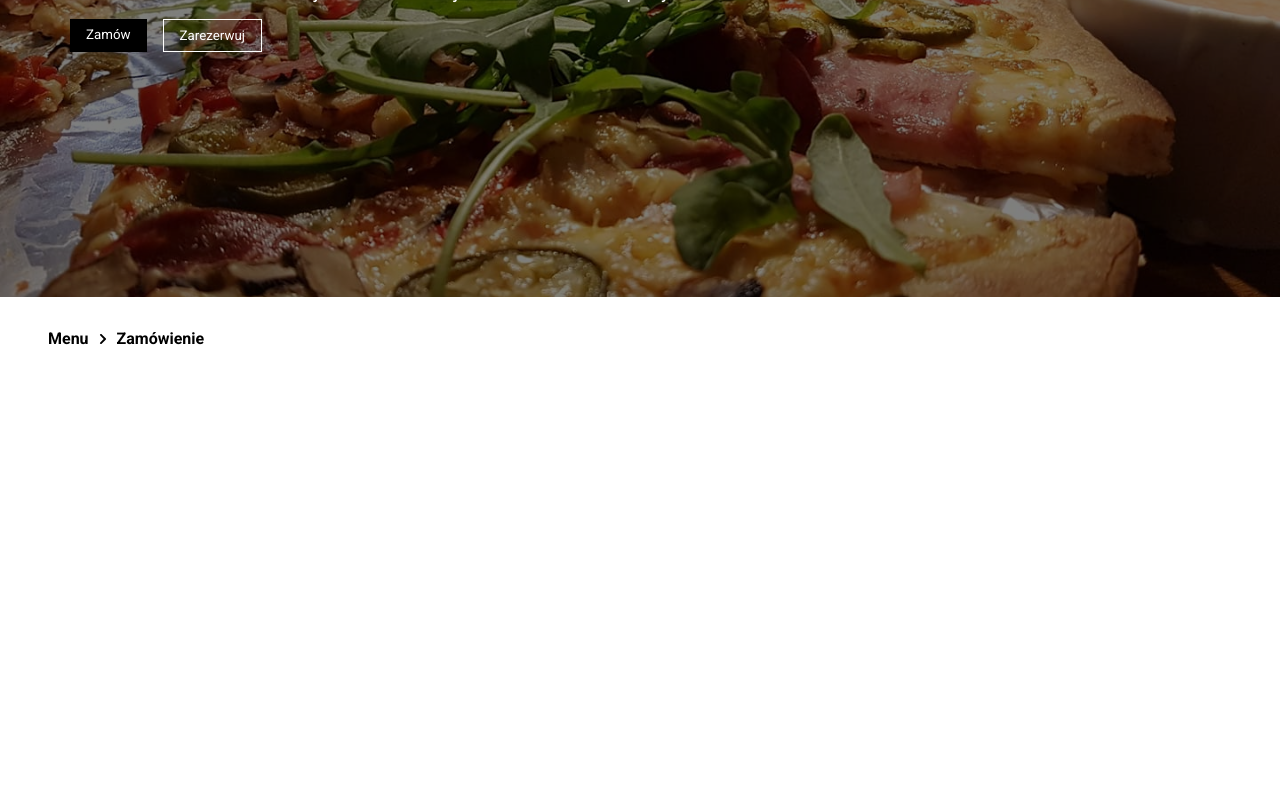
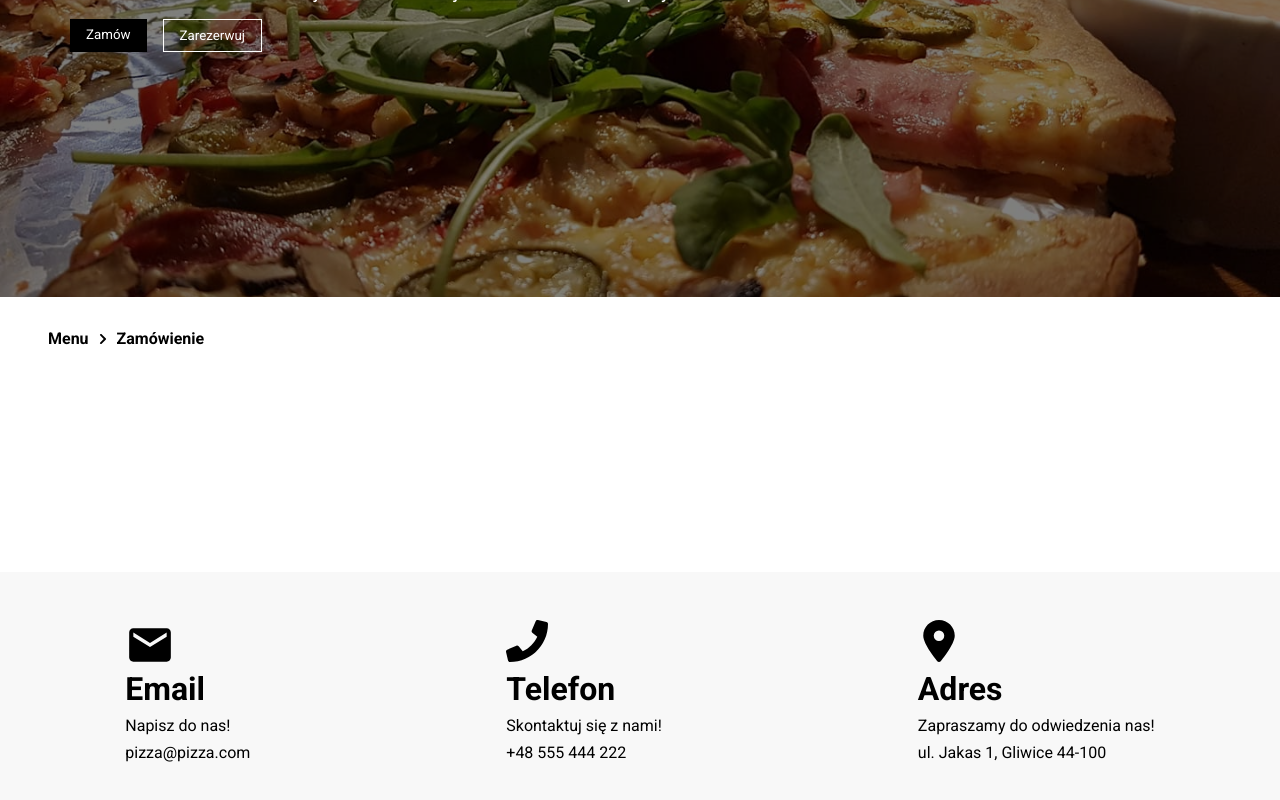
Before and after one commit to ptrwilk/Mikieta, a React (Vite) app: page /order in a window 1280 px wide. Shown: the part 366-1166 px from the top of the page. Before the commit the page ends 800 px from the top, so only its background shows below. Built offline with nearby package versions, Linux system fonts and the light colour scheme.

Commit message:
MIK-15 added contact section

```diff
--- a/src/App.tsx
+++ b/src/App.tsx
@@ -1,6 +1,7 @@
 import { Outlet, useLoaderData } from "react-router-dom";
 import { BasketDrawer, Drawer, Header, Hero } from "./components";
 import { BasketDrawerView } from "./views/BasketDrawerView/BasketDrawerView";
+import { ContactView } from "./views/ContactView/ContactView";
 
 function App() {
   const filters = useLoaderData() as string[];
@@ -15,6 +16,7 @@ function App() {
       <Header />
       <Hero />
       <Outlet context={filters} />
+      <ContactView />
       <BasketDrawerView />
     </div>
   );
--- /dev/null
+++ b/src/components/Contact/Contact.module.css
@@ -0,0 +1,22 @@
+.Contact{
+    display: flex;
+    flex-direction: column;
+    justify-content: space-between;
+    height: 100%;
+}
+
+.Contact .TextContent{
+    display: flex;
+    flex-direction: column;
+    gap: 0.5rem;
+}
+
+.Contact .Title, .Text1, .Text2{
+    color: var(--color-black);
+}
+
+
+.Contact .Title{
+    font-size: 2rem;
+    font-weight: 700;
+}
--- /dev/null
+++ b/src/components/Contact/Contact.tsx
@@ -0,0 +1,23 @@
+import styles from "./Contact.module.css";
+
+interface IContactProps {
+  icon?: any;
+  title?: string;
+  text1?: string;
+  text2?: string;
+}
+
+const Contact: React.FC<IContactProps> = ({ icon, title, text1, text2 }) => {
+  return (
+    <div className={styles["Contact"]}>
+      {icon}
+      <div className={styles["TextContent"]}>
+        <p className={styles["Title"]}>{title}</p>
+        <p className={styles["Text1"]}>{text1}</p>
+        <p className={styles["Text2"]}>{text2}</p>
+      </div>
+    </div>
+  );
+};
+
+export { Contact };
--- a/src/components/Header/Header.tsx
+++ b/src/components/Header/Header.tsx
@@ -20,7 +20,7 @@ const Header = () => {
           <p>Menu</p>
         </li>
         <li>
-          <p>Kontakt</p>
+          <a href="#contact">Kontakt</a>
         </li>
         {(app?.basket.length ?? 0) > 0 && (
           <li>
--- a/src/components/index.ts
+++ b/src/components/index.ts
@@ -9,3 +9,4 @@ export * from "./Drawer/Drawer";
 export * from "./BasketDrawer/BasketDrawer";
 export * from "./Breadcrumb/Breadcrumb";
 export * from "./OrderList/OrderList";
+export * from "./Contact/Contact";
--- /dev/null
+++ b/src/views/ContactView/ContactView.module.css
@@ -0,0 +1,8 @@
+.ContactView{
+    display: flex;
+    justify-content: center;
+    gap: 16rem;
+    padding: 3rem 0;
+    margin-top: 10rem;
+    background: #F8F8F8;
+}
--- /dev/null
+++ b/src/views/ContactView/ContactView.tsx
@@ -0,0 +1,38 @@
+import { MdEmail } from "react-icons/md";
+import { Contact } from "../../components";
+import styles from "./ContactView.module.css";
+import { FaPhone } from "react-icons/fa";
+import { FaLocationDot } from "react-icons/fa6";
+
+const ContactView = () => {
+  return (
+    <ul className={styles["ContactView"]} id="contact">
+      <li>
+        <Contact
+          icon={<MdEmail size={50} />}
+          title="Email"
+          text1="Napisz do nas!"
+          text2="pizza@pizza.com"
+        />
+      </li>
+      <li>
+        <Contact
+          icon={<FaPhone size={42} />}
+          title="Telefon"
+          text1="Skontaktuj się z nami!"
+          text2="+48 555 444 222"
+        />
+      </li>
+      <li>
+        <Contact
+          icon={<FaLocationDot size={42} />}
+          title="Adres"
+          text1="Zapraszamy do odwiedzenia nas!"
+          text2="ul. Jakas 1, Gliwice 44-100"
+        />
+      </li>
+    </ul>
+  );
+};
+
+export { ContactView };
```
